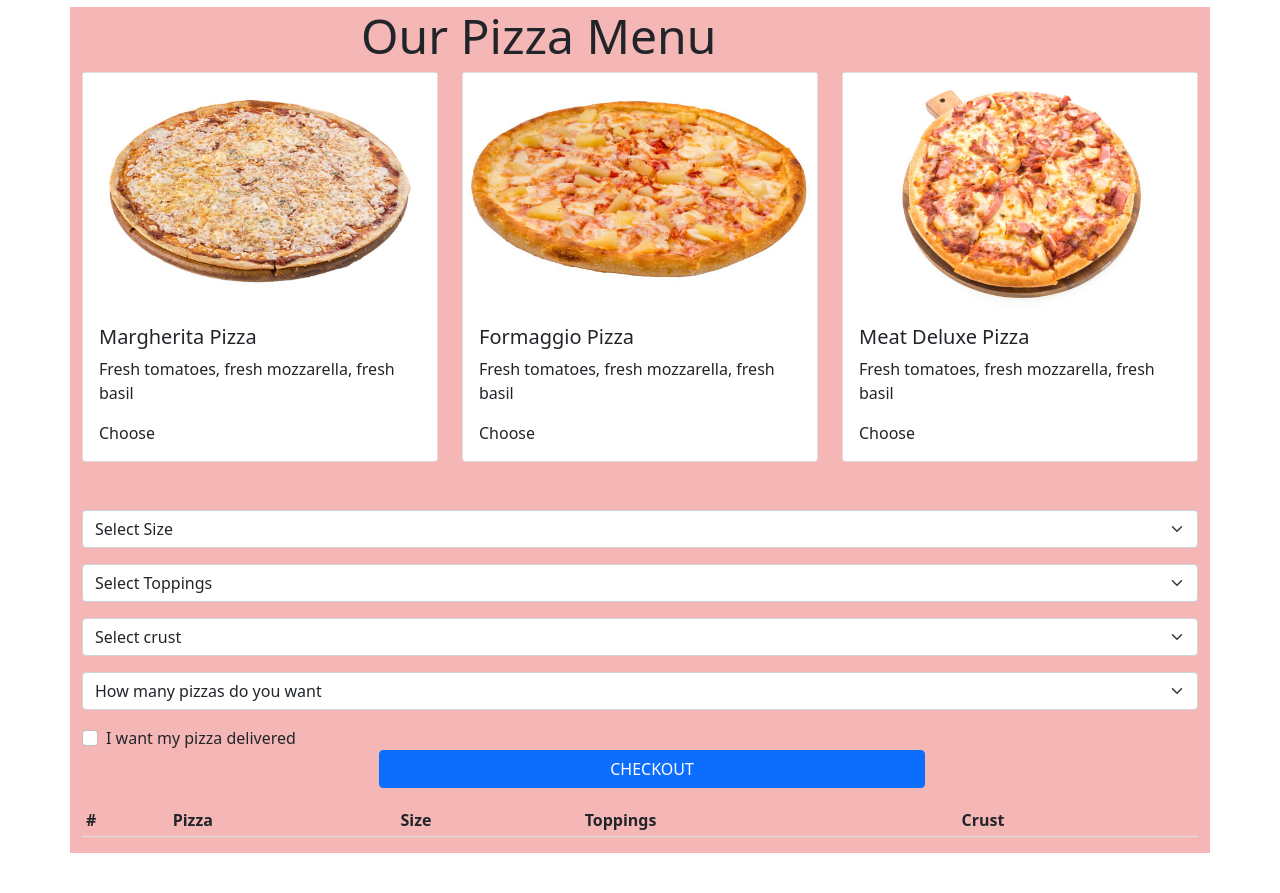
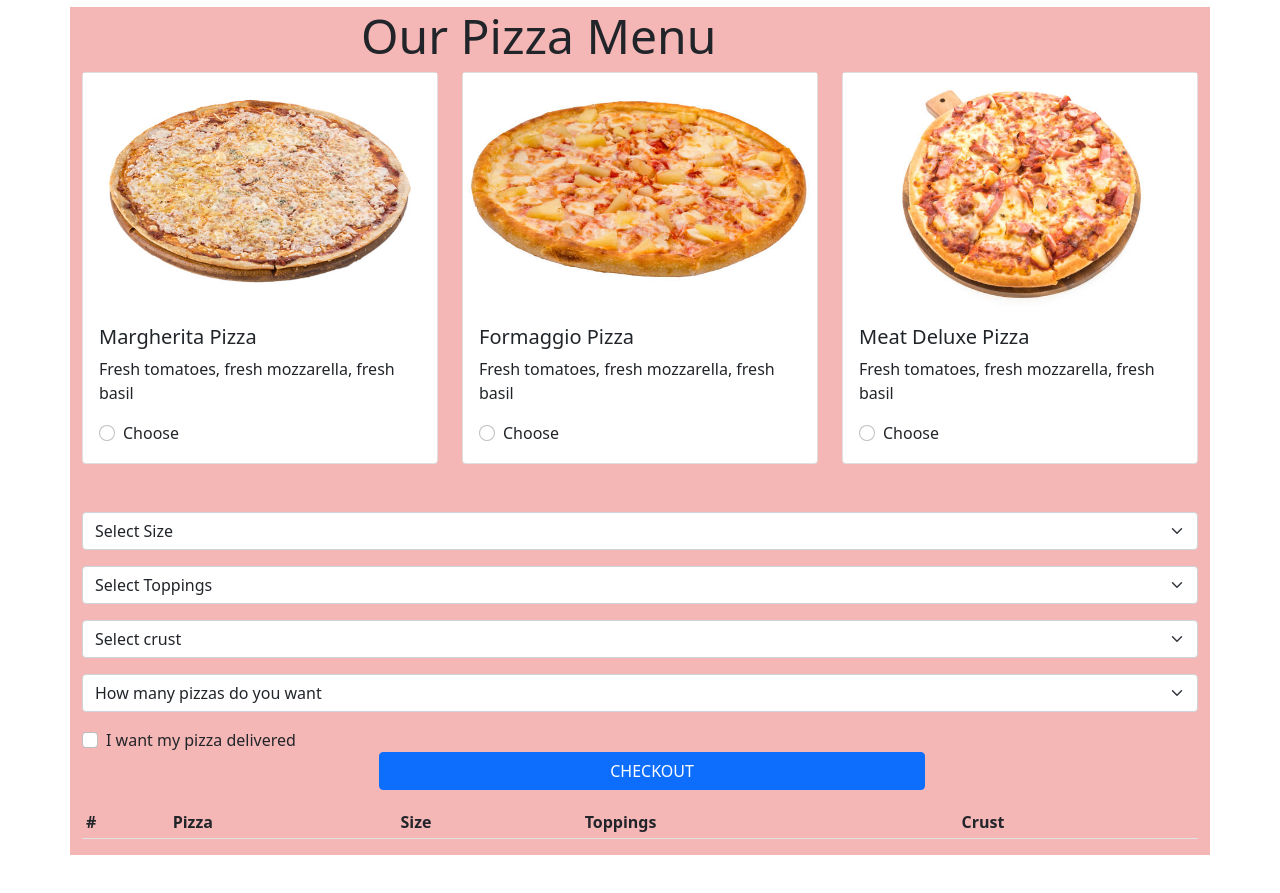
Before and after one commit to Limu2030/pizza-place, a plain HTML site: page index.html in a window 1280 px wide. Shown: the part 899-1792 px from the top of the page. Drawn offline with nearby package versions, Linux system fonts and the light colour scheme.

Commit message:
ft: add radio button

```diff
--- a/index.html
+++ b/index.html
@@ -130,8 +130,12 @@
                   Fresh tomatoes, fresh mozzarella, fresh basil
                 </p>
 
-                <input type="radio" class="btn-check" name="btnradiom" id="btnradio1" autocomplete="off">
-                  <label class="" for="btnradio1">Choose</label>
+                <div class="form-check">
+                  <input class="form-check-input" type="radio" name="btnradio" id="btnradio1" >
+                  <label class="form-check-label" for="btnradio1">
+                    Choose
+                  </label>
+                </div>
               </div>
             </div>
           </div>
@@ -159,8 +163,12 @@
                   Fresh tomatoes, fresh mozzarella, fresh basil
                 </p>
 
-                 <input type="radio" class="btn-check" name="btnradiof" id="btnradio2" autocomplete="off">
-                  <label class="" for="btnradio2">Choose</label>
+                <div class="form-check">
+                  <input class="form-check-input" type="radio" name="btnradio" id="btnradio2" >
+                  <label class="form-check-label" for="btnradio2">
+                    Choose
+                  </label>
+                </div>
               </div>
             </div>
           </div>
@@ -188,8 +196,12 @@
                   Fresh tomatoes, fresh mozzarella, fresh basil
                 </p>
 
-                 <input type="radio" class="btn-check" name="btnradiod" id="btnradio3" autocomplete="off">
-                  <label class="" for="btnradio3">Choose</label>
+                <div class="form-check">
+                  <input class="form-check-input" type="radio" name="btnradio" id="btnradio3" >
+                  <label class="form-check-label" for="btnradio3">
+                    Choose
+                  </label>
+                </div>
               </div>
             </div>
           </div>
```
